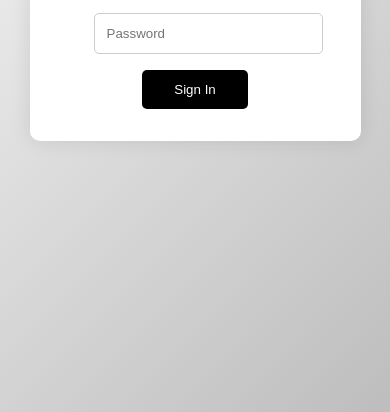
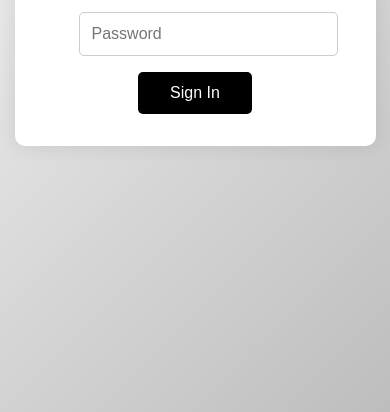
Before and after one commit to Olajolo-Taiwo/Pathfinder, a plain HTML site: page index.html in a window 390 px wide. Shown: the part 432-844 px from the top of the page. Drawn offline with Linux system fonts and the light colour scheme.

Commit message:
Update style.css

```diff
--- a/Styles/style.css
+++ b/Styles/style.css
@@ -20,7 +20,6 @@ body {
   border-radius: 20px;
   box-shadow: 0 0 20px rgba(0, 0, 0, 0.1);
   text-align: center;
-  font-size:2rem;
 }
 
 .signin-container input {
@@ -30,6 +29,7 @@ body {
   padding: 1.75rem;
   border: 1px solid #ccc;
   border-radius: 5px;
+  font-size:2rem;
 }
 
 .signin-container button {
@@ -39,6 +39,7 @@ body {
   border: none;
   border-radius: 5px;
   cursor: pointer;
+  font-size:2rem;
 }
 
 .loading-screen {
@@ -96,6 +97,7 @@ body {
  .signin-container input {
   margin: 1rem 0;
   padding: 0.75rem;
+   font-size:1rem;
   }
 
   .typing-effect {
@@ -107,6 +109,7 @@ body {
   }
   .signin-container button {
   padding: 0.75rem 2rem;
+    font-size:1rem;
   }
 
 }
```
